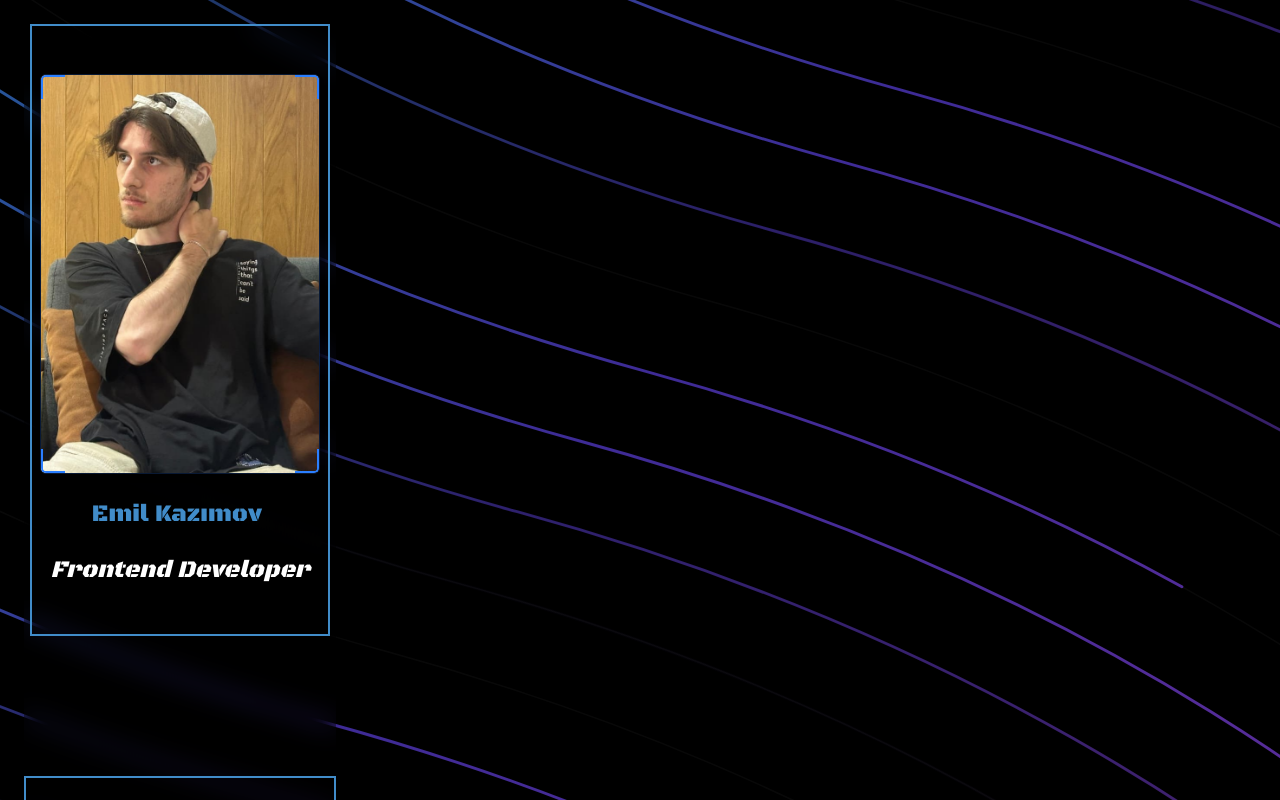
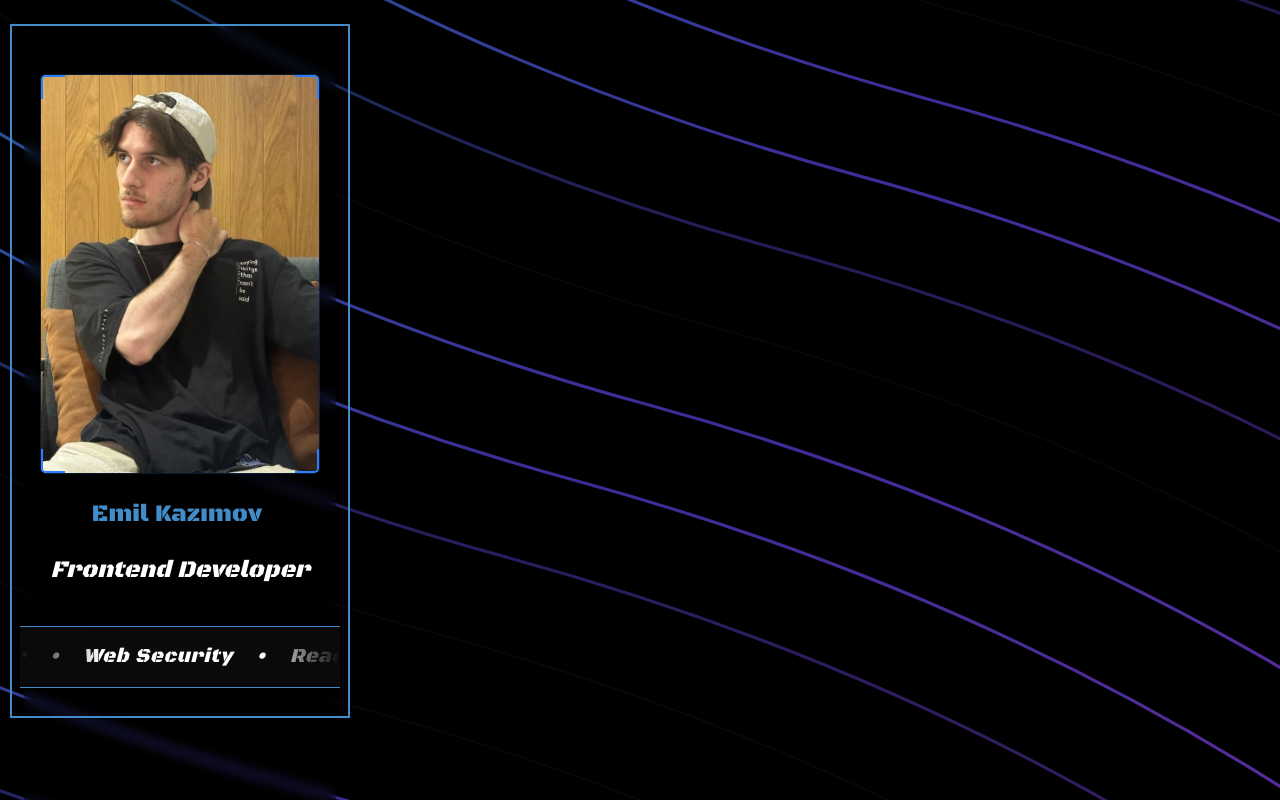
Before and after one commit to Emilhubb/Portfolio, a Next.js app: page / in a window 1280 px wide. Shown: the top 800 px of the page. Built offline with nearby package versions, Linux system fonts and the light colour scheme.

Commit message:
Adding marquee effect to skills section

```diff
--- a/components/AboutCard.tsx
+++ b/components/AboutCard.tsx
@@ -1,19 +1,22 @@
 import ImageOnly3D from "./ImageOnly3D";
+import MarqueeEffect from "./MarqueeEffect";
 import TypeWriter from "./TypeWriter";
-
 const AboutCard = () => {
   return (
-    <aside className="relative flex flex-col items-center w-78 h-auto rounded-[10px] pt-0 bg-transparent  shadow-lg backdrop-blur-md gap-30 ">
+    <aside className="relative flex flex-col items-center w-78 h-auto rounded-[10px] pt-0 bg-transparent  shadow-lg backdrop-blur-[6px] gap-30 ">
       <div className="profilep w-fit border-2 border-(--border-color)  p-2">
         <ImageOnly3D />
         <TypeWriter />
-        <p className="text-white text-2xl py-10 text-center italic">
+        <p className="text-white text-2xl py-10 text-center italic select-none">
           Frontend Developer
         </p>
+        <div>
+          <MarqueeEffect/>
+        </div>
       </div>
 
       <div className="aboutme border-2 mt-5 border-(--border-color) w-full ">
-        <p className="text-white text-4xl py-10 text-center italic">ABOUT ME</p>
+        <p className="text-white text-4xl py-10 text-center italic select-none">ABOUT ME</p>
       </div>
     </aside>
   );
--- a/components/ImageOnly3D.tsx
+++ b/components/ImageOnly3D.tsx
@@ -6,7 +6,7 @@ import Image from "../public/profilephoto.jpeg"
 export default function ImageOnly3D() {
   return (
     <CardContainer className="inter-var">
-      <CardBody className="relative w-70 h-100 aspect-[3/4] rounded-sm group">
+      <CardBody className="relative w-70 h-100 aspect-3/4 rounded-sm group">
         <CardItem
           translateZ="60"
           className="relative w-full h-full rounded-sm overflow-hidden border border-blue-500/20 shadow-md transition-shadow duration-300 group-hover/card:shadow-2xl"
--- /dev/null
+++ b/components/MarqueeEffect.tsx
@@ -0,0 +1,24 @@
+import { SimpleMarquee } from "./ui/3d-marquee";
+
+export default function MarqueeEffect() {
+  const mySkills = [
+    "React.js",
+    "•",
+    "Next.js",
+    "•",
+    "Tailwind CSS",
+    "•",
+    "TypeScript",
+    "•",
+    "Frontend Developer",
+    "•",
+    "Web Security",
+    "•",
+  ];
+
+  return (
+    <main className=" w-80  bg-neutral-950 mb-5 italic">
+      <SimpleMarquee texts={mySkills} speed={25} />
+    </main>
+  );
+}
--- /dev/null
+++ b/components/ui/3d-marquee.tsx
@@ -0,0 +1,64 @@
+"use client";
+
+import { motion } from "framer-motion"; // Əgər motion/react-dırsa, elə saxlaya bilərsən
+import { cn } from "@/lib/utils";
+
+interface MarqueeProps {
+  texts: string[];
+  className?: string;
+  speed?: number; // Sürəti tənzimləmək üçün (saniyə cinsindən)
+}
+
+export const SimpleMarquee = ({
+  texts,
+  className,
+  speed = 20,
+}: MarqueeProps) => {
+  const marqueeContent = texts.map((text, index) => (
+    <span key={index} className=" px-3 shrink-0 flex flex-col text-xl font-medium text-white tracking-wide">
+      {text}
+    </span>
+  ));
+
+  return (
+    <div
+      className={cn(
+        "relative flex w-full  overflow-hidden bg-neutral-950 py-4 border-y border-(--border-color) select-none",
+        className
+      )}
+    >
+      {/* Sol və sağ tərəflərə yumşaq itmə (fade) effekti vermək üçün (İstəməsən bu div-i silə bilərsən) */}
+      <div className="pointer-events-none absolute inset-y-0 left-0 z-10 w-20 bg-gradient-to-r from-neutral-950 to-transparent" />
+      <div className="pointer-events-none absolute inset-y-0 right-0 z-10 w-20 bg-gradient-to-l from-neutral-950 to-transparent" />
+
+      {/* Sürüşən Ana Div */}
+      <div className="flex w-max shrink-0 flex-row items-center">
+        {/* 1-ci nüsxə */}
+        <motion.div
+          animate={{ x: [ "-100%", "0%" ] }} // Soldan sağa hərəkət
+          transition={{
+            ease: "linear",
+            duration: speed,
+            repeat: Infinity,
+          }}
+          className="flex shrink-0 flex-row items-center whitespace-nowrap"
+        >
+          {marqueeContent}
+        </motion.div>
+
+        {/* 2-ci nüsxə (Sonsuz döngünü tamamlamaq üçün) */}
+        <motion.div
+          animate={{ x: [ "-100%", "0%" ] }} // Eyni şəkildə soldan sağa
+          transition={{
+            ease: "linear",
+            duration: speed,
+            repeat: Infinity,
+          }}
+          className="flex shrink-0 flex-row items-center whitespace-nowrap"
+        >
+          {marqueeContent}
+        </motion.div>
+      </div>
+    </div>
+  );
+};
--- a/components/ui/typewriter-effect.tsx
+++ b/components/ui/typewriter-effect.tsx
@@ -16,7 +16,6 @@ export const TypewriterEffect = ({
   className?: string;
   cursorClassName?: string;
 }) => {
-  // split text inside of words into array of characters
   const wordsArray = words.map((word) => {
     return {
       ...word,
@@ -94,7 +93,6 @@ export const TypewriterEffectSmooth = ({
   className?: string;
   cursorClassName?: string;
 }) => {
-  // split text inside of words into array of characters
   const wordsArray = words.map((word) => {
     return {
       ...word,
@@ -162,7 +160,7 @@ export const TypewriterEffectSmooth = ({
           repeatType: "reverse",
         }}
         className={cn(
-          "block rounded-sm w-[4px]  h-4 sm:h-6 xl:h-12 bg-blue-950",
+          "block rounded-sm w-1  h-4 sm:h-6 xl:h-12 bg-blue-950",
           cursorClassName
         )}
       ></motion.span>
```
